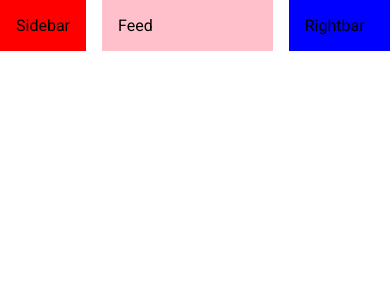
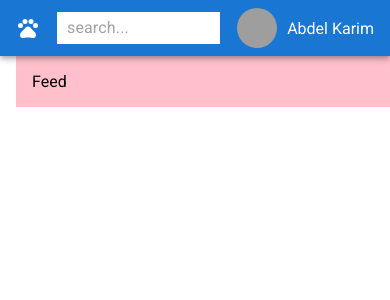
Before and after one commit to mounkambou-iut-cse-4301/social-media-UI, a React (Create React App) app: page / in a window 390 px wide. Shown: the top 300 px of the page. Built offline with nearby package versions, Linux system fonts and the light colour scheme; grey boxes are pictures that could not be loaded.

Commit message:
Mui App Bar (Navbar)

```diff
--- a/src/App.js
+++ b/src/App.js
@@ -1,11 +1,13 @@
 import Sidebar from './components/Sidebar'
 import Feed from './components/Feed'
 import Rightbar from './components/Rightbar'
-import { Box, Container, Stack } from '@mui/material';
+import { Box, Stack } from '@mui/material';
+import Navbar from './components/Navbar';
 
 function App() {
   return (
     <Box>
+      <Navbar/>
       <Stack direction="row" spacing={2} justifyContent="space-between">
       <Sidebar/>
 <Feed/>
--- a/src/components/Navbar.jsx
+++ b/src/components/Navbar.jsx
@@ -1,8 +1,58 @@
-import React from 'react'
+import styled from '@emotion/styled';
+import { AppBar, Avatar, Badge, Box, InputBase, Toolbar, Typography } from '@mui/material'
+import { Mail, Notifications, Pets } from '@mui/icons-material'
+import React from 'react';
+const StyledToolbar = styled(Toolbar)({
+  display: "flex",
+  justifyContent: 'space-between'
+})
 
+const Search = styled("div")(({ theme }) => ({
+  backgroundColor: "white",
+  padding: "0 10px",
+  borderRadius: theme?.shape?.borderRadius,
+  width: "40%",
+}));
+
+const Icons = styled(Box)(({ theme }) => ({
+  display: "none",
+  alignItems: "center",
+  gap: "20px",
+  [theme.breakpoints?.up("sm")]: {
+    display: "flex",
+  },
+}));
+
+const UserBox = styled(Box)(({ theme }) => ({
+  display: "flex",
+  alignItems: "center",
+  gap: "10px",
+  [theme.breakpoints?.up("sm")]: {
+    display: "none",
+  },
+}));
 function Navbar() {
   return (
-    <div>Navbar</div>
+    <AppBar position='sticky'><StyledToolbar>
+      <Typography variant='h6' sx={{ display: { xs: "none", sm: "block" } }}>MAK DEV</Typography>
+      <Pets sx={{ display: { xs: "block", sm: "none" } }} />
+      <Search>
+        <InputBase placeholder='search...' />
+      </Search>
+      <Icons>
+        <Badge badgeContent={4} color='error'>
+          <Mail />
+        </Badge>
+        <Badge badgeContent={4} color='error'>
+          <Notifications />
+        </Badge>
+        <Avatar sx={{ width: '20' }} alt="Remy Sharp" src="https://images.pexels.com/photos/846741/pexels-photo-846741.jpeg?auto=compress&cs=tinysrgb&w=1260&h=750&dpr=2"/>
+      </Icons>
+      <UserBox>
+        <Avatar sx={{ width: '20' }} alt="Remy Sharp" src="https://images.pexels.com/photos/846741/pexels-photo-846741.jpeg?auto=compress&cs=tinysrgb&w=1260&h=750&dpr=2" />
+        <Typography variant='span'>Abdel Karim</Typography>
+      </UserBox>
+    </StyledToolbar></AppBar>
   )
 }
 
--- a/src/components/Rightbar.jsx
+++ b/src/components/Rightbar.jsx
@@ -3,6 +3,6 @@ import React from 'react'
 
 export default function Rightbar() {
   return (
-    <Box bgcolor="blue" flex={2} p={2}>Rightbar</Box>
+    <Box bgcolor="blue" flex={2} p={2}sx={{display:{xs:"none",sm:"block"}}}>Rightbar</Box>
   )
 }
--- a/src/components/Sidebar.jsx
+++ b/src/components/Sidebar.jsx
@@ -3,6 +3,6 @@ import React from 'react'
 
 export default function Sidebar() {
   return (
-    <Box bgcolor="red" flex={1} p={2}>Sidebar</Box>
+    <Box bgcolor="red" flex={1} p={2} sx={{display:{xs:"none",sm:"block"}}}>Sidebar</Box>
   )
 }
```
